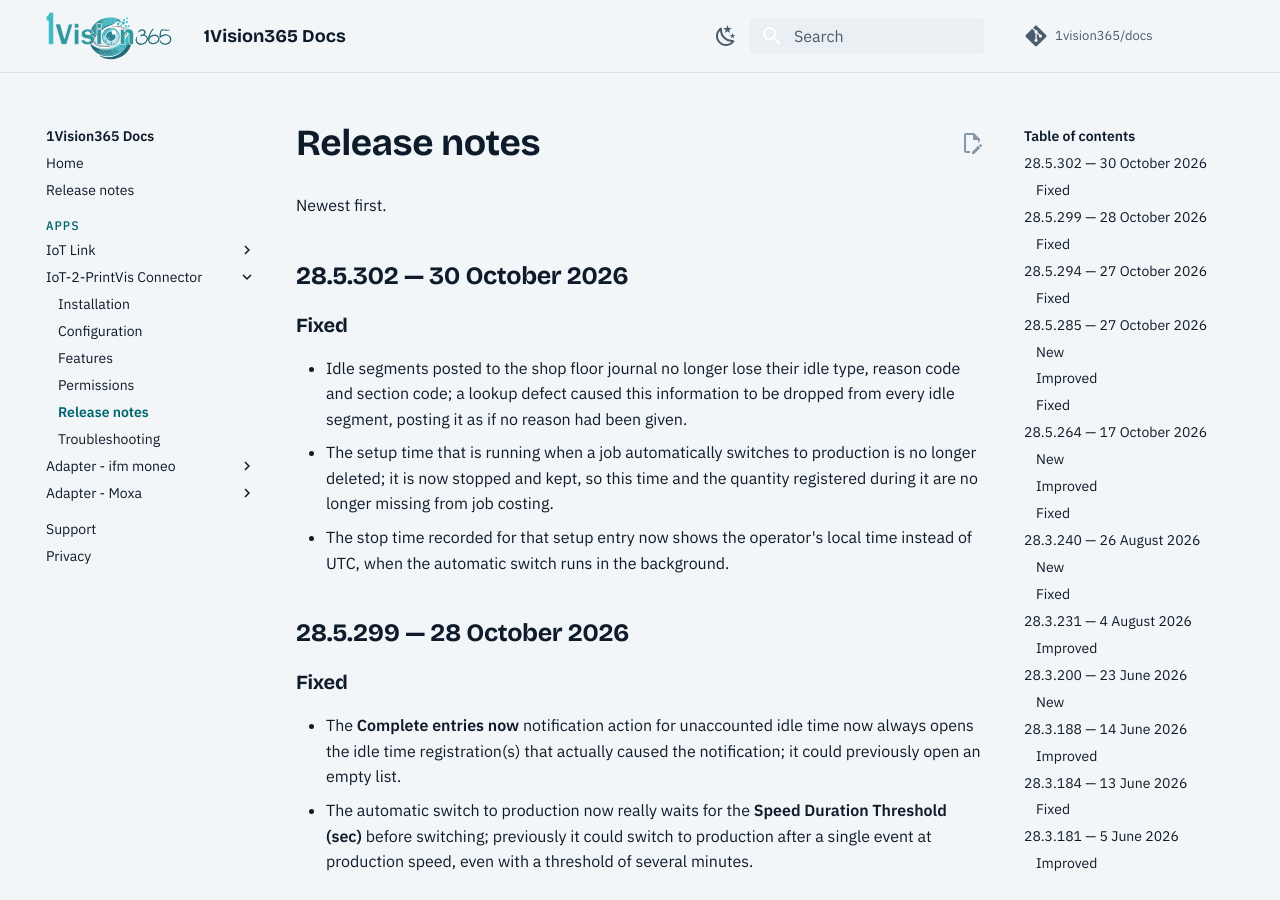
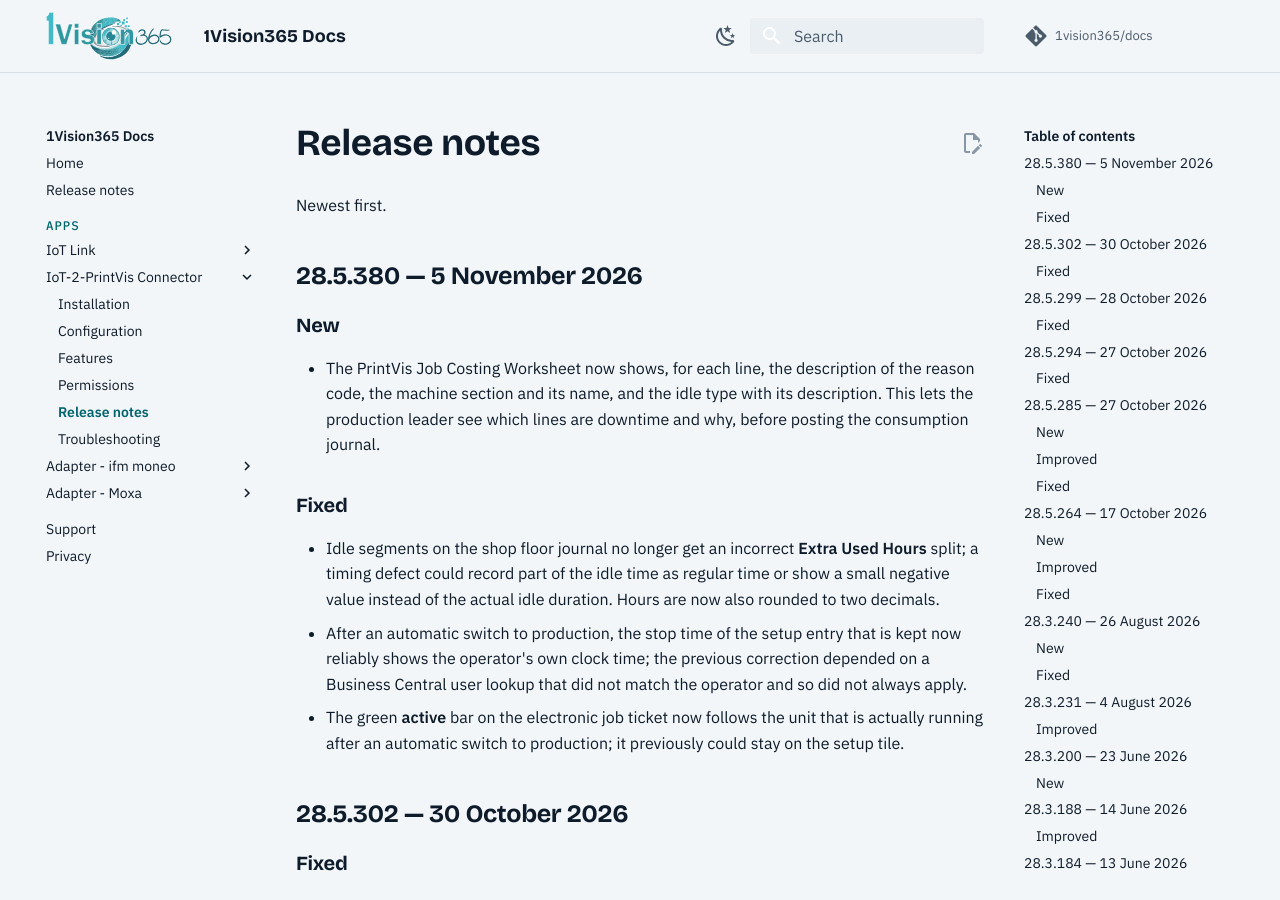
Before and after one commit to 1vision365/docs, an MkDocs documentation site: the page built from docs/apps/iot2printvis-connector/release-notes.md, in a window 1280 px wide and 900 px high. Built offline with MkDocs 1.6.1 and Material for MkDocs 9.7.7, drawn with Linux system fonts in a browser that asks for light colours; comment, search, counter and statistics services are not loaded.

Commit message:
docs: update for v28.5.380

```diff
--- a/docs/apps/iot2printvis-connector/release-notes.md
+++ b/docs/apps/iot2printvis-connector/release-notes.md
@@ -3,6 +3,18 @@
 Newest first.
 
 <!-- agent:begin release-notes -->
+
+## 28.5.380 — 5 November 2026
+
+### New
+
+- The PrintVis Job Costing Worksheet now shows, for each line, the description of the reason code, the machine section and its name, and the idle type with its description. This lets the production leader see which lines are downtime and why, before posting the consumption journal.
+
+### Fixed
+
+- Idle segments on the shop floor journal no longer get an incorrect **Extra Used Hours** split; a timing defect could record part of the idle time as regular time or show a small negative value instead of the actual idle duration. Hours are now also rounded to two decimals.
+- After an automatic switch to production, the stop time of the setup entry that is kept now reliably shows the operator's own clock time; the previous correction depended on a Business Central user lookup that did not match the operator and so did not always apply.
+- The green **active** bar on the electronic job ticket now follows the unit that is actually running after an automatic switch to production; it previously could stay on the setup tile.
 
 ## 28.5.302 — 30 October 2026
 
```
Also changed, not shown: docs/apps/iot2printvis-connector/features.md (+2 -0 lines), docs/release-notes.md (+4 -0 lines).
